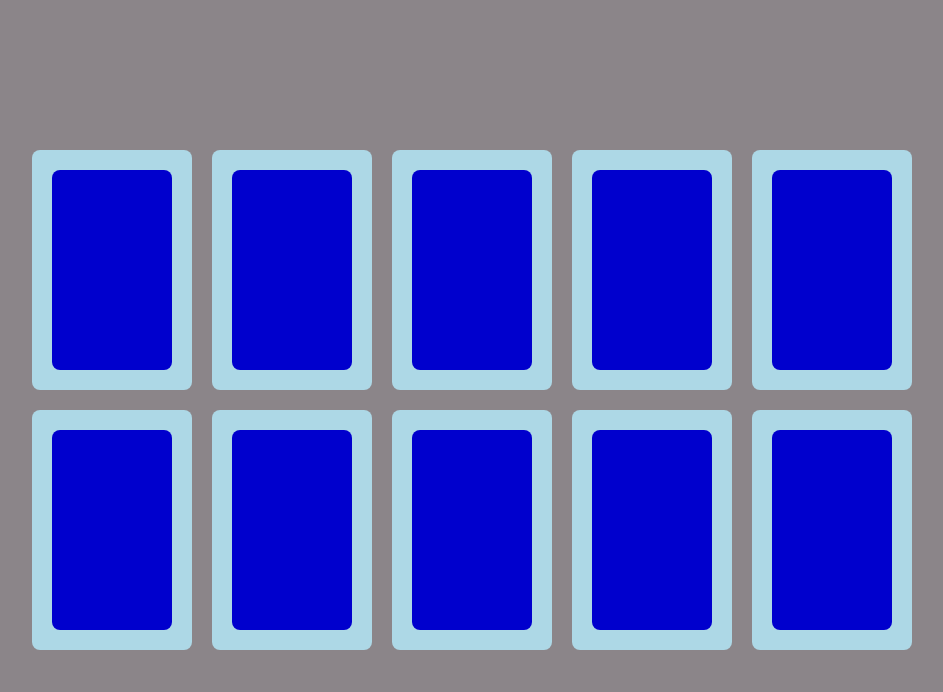
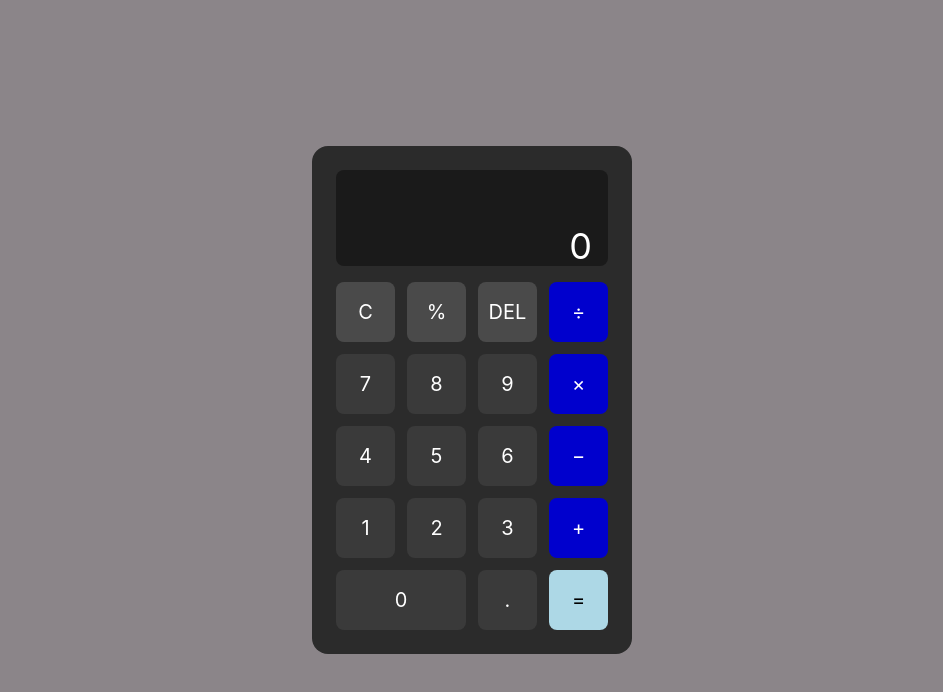
Before and after one commit to LuPinssss/ChanceCulator2, a React (Vite) app: page / in a window 1280 px wide. Shown: the top 692 px of the page, without its empty margins (168-1111 px from the left). Built offline with nearby package versions, Linux system fonts and the light colour scheme.

Commit message:
feat: add static Calculator component with basic dark theme layout

```diff
--- a/src/App.jsx
+++ b/src/App.jsx
@@ -1,8 +1,9 @@
 import FlipCardGame from './components/FlipCardGame.jsx'
+import Calculator from './components/Calculator.jsx'
 
 function App() {
   return(
-    <FlipCardGame></FlipCardGame>
+    <Calculator />
   )
 }
 
--- /dev/null
+++ b/src/components/Calculator.jsx
@@ -0,0 +1,41 @@
+function Calculator() {
+  return (
+    <div className="flex min-h-screen justify-center items-center bg-[#8B8589]">
+      <div className="flex flex-col gap-4 rounded-2xl bg-[#2B2B2B] p-6 w-80">
+
+        <div className="flex items-end justify-end rounded-lg bg-[#1a1a1a] h-24 px-4">
+          <p className="text-white text-4xl">0</p>
+        </div>
+
+        <div className="grid grid-cols-4 gap-3">
+          <button className="rounded-lg bg-[#4a4a4a] text-white text-xl py-4">C</button>
+          <button className="rounded-lg bg-[#4a4a4a] text-white text-xl py-4">%</button>
+          <button className="rounded-lg bg-[#4a4a4a] text-white text-xl py-4">DEL</button>
+          <button className="rounded-lg bg-[#0000CD] text-white text-xl py-4">÷</button>
+
+          <button className="rounded-lg bg-[#3a3a3a] text-white text-xl py-4">7</button>
+          <button className="rounded-lg bg-[#3a3a3a] text-white text-xl py-4">8</button>
+          <button className="rounded-lg bg-[#3a3a3a] text-white text-xl py-4">9</button>
+          <button className="rounded-lg bg-[#0000CD] text-white text-xl py-4">×</button>
+
+          <button className="rounded-lg bg-[#3a3a3a] text-white text-xl py-4">4</button>
+          <button className="rounded-lg bg-[#3a3a3a] text-white text-xl py-4">5</button>
+          <button className="rounded-lg bg-[#3a3a3a] text-white text-xl py-4">6</button>
+          <button className="rounded-lg bg-[#0000CD] text-white text-xl py-4">−</button>
+
+          <button className="rounded-lg bg-[#3a3a3a] text-white text-xl py-4">1</button>
+          <button className="rounded-lg bg-[#3a3a3a] text-white text-xl py-4">2</button>
+          <button className="rounded-lg bg-[#3a3a3a] text-white text-xl py-4">3</button>
+          <button className="rounded-lg bg-[#0000CD] text-white text-xl py-4">+</button>
+
+          <button className="col-span-2 rounded-lg bg-[#3a3a3a] text-white text-xl py-4">0</button>
+          <button className="rounded-lg bg-[#3a3a3a] text-white text-xl py-4">.</button>
+          <button className="rounded-lg bg-[#ADD8E6] text-black text-xl py-4">=</button>
+        </div>
+
+      </div>
+    </div>
+  )
+}
+
+export default Calculator
```
